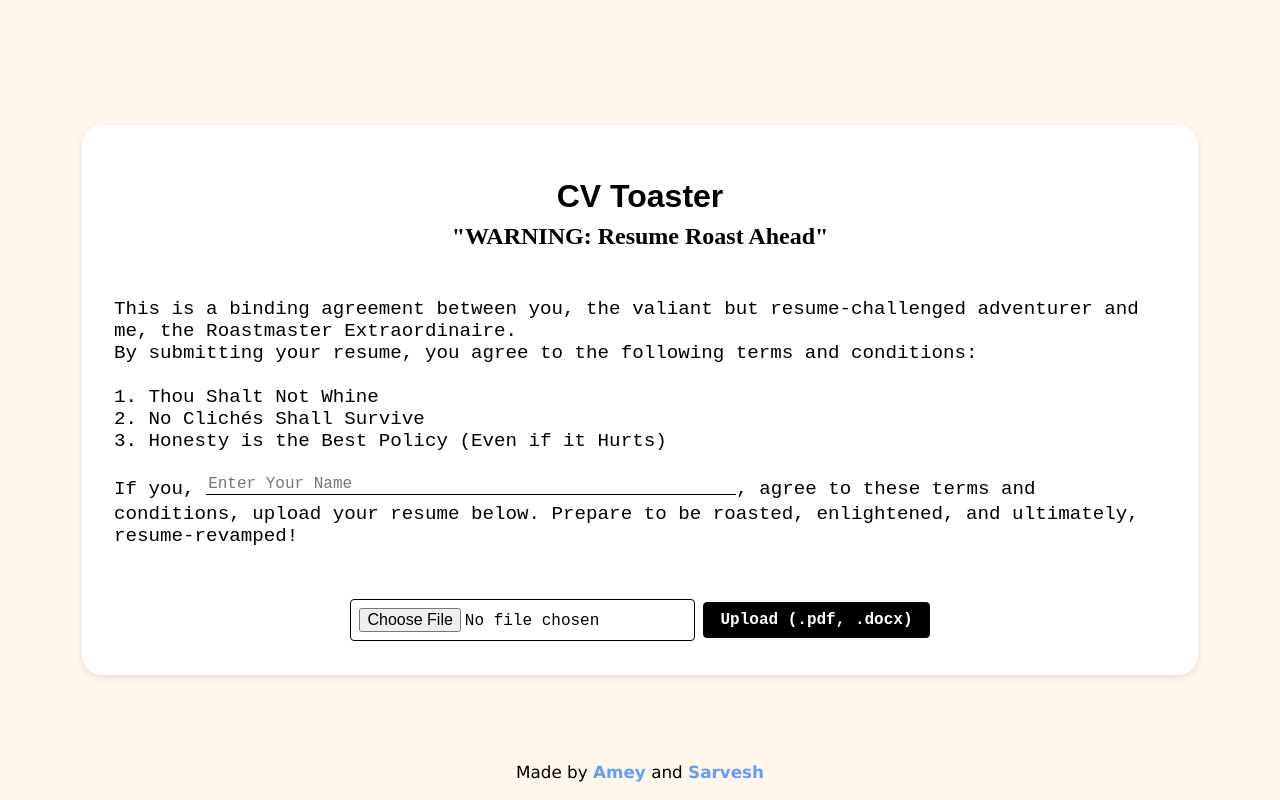
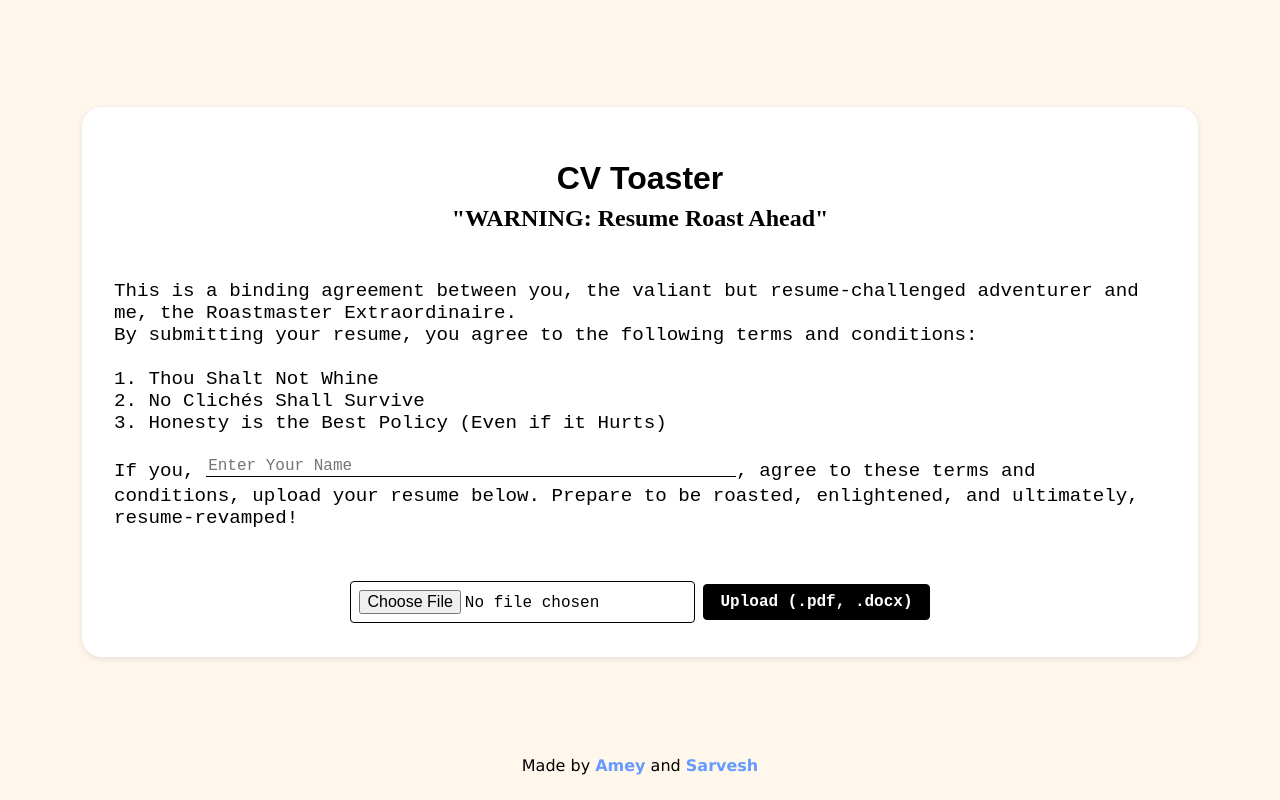
Before and after one commit to sarvesh-2109/CvToaster, a Flask app: page / in a window 1280 px wide. Run offline with Flask 3, Linux system fonts and the light colour scheme.

Commit message:
Changed container, body and footer

```diff
--- a/static/style.css
+++ b/static/style.css
@@ -7,6 +7,7 @@ body {
   margin: 0;
   padding: 20px;
   box-sizing: border-box;
+  position: relative; /* Ensure relative positioning for footer to work */
 }
 
 .container {
@@ -15,7 +16,7 @@ body {
   border-radius: 20px;
   background-color: #fff;
   box-shadow: 0 2px 7px rgba(0, 0, 0, 0.1);
-  margin: 40px auto 20px; /* Adjust top and bottom margins */
+  margin: 30px auto 20px; /* Adjust top and bottom margins */
   box-sizing: border-box;
   text-align: center; /* This can be removed if you don't want centered text */
   height: 550px; /* Adjust height as needed */
@@ -23,7 +24,10 @@ body {
   display: flex;
   flex-direction: column;
   justify-content: flex-start; /* Move text upwards */
+  position: relative; /* Ensure relative positioning for child elements */
+  top: -18px; /* Adjust the container position upwards */
 }
+
 
 @media (min-width: 320px) and (max-width: 480px) {
   /* Small devices (portrait phones) */
@@ -224,17 +228,19 @@ input#nameInput {
 
 footer {
   text-align: center;
-  margin-top: 4px;
-  position: fixed;
-  bottom: 0;
   width: 100%;
   background-color: rgb(255, 247, 235);
-  padding: 1.5px 0;
+  padding: 10px 0; /* Adjust padding top and bottom */
+  position: absolute;
+  bottom: 20px; /* Adjust the distance from the bottom */
+  height: 30px; /* Adjust height as needed */
 }
+
+
 
 footer p {
   font-family:'Lucida Sans', 'Lucida Sans Regular', 'Lucida Grande', 'Lucida Sans Unicode', Geneva, Verdana, sans-serif;
-  font-size: 1.05rem;
+  font-size: 1rem;
   color: black;
 }
 
```
